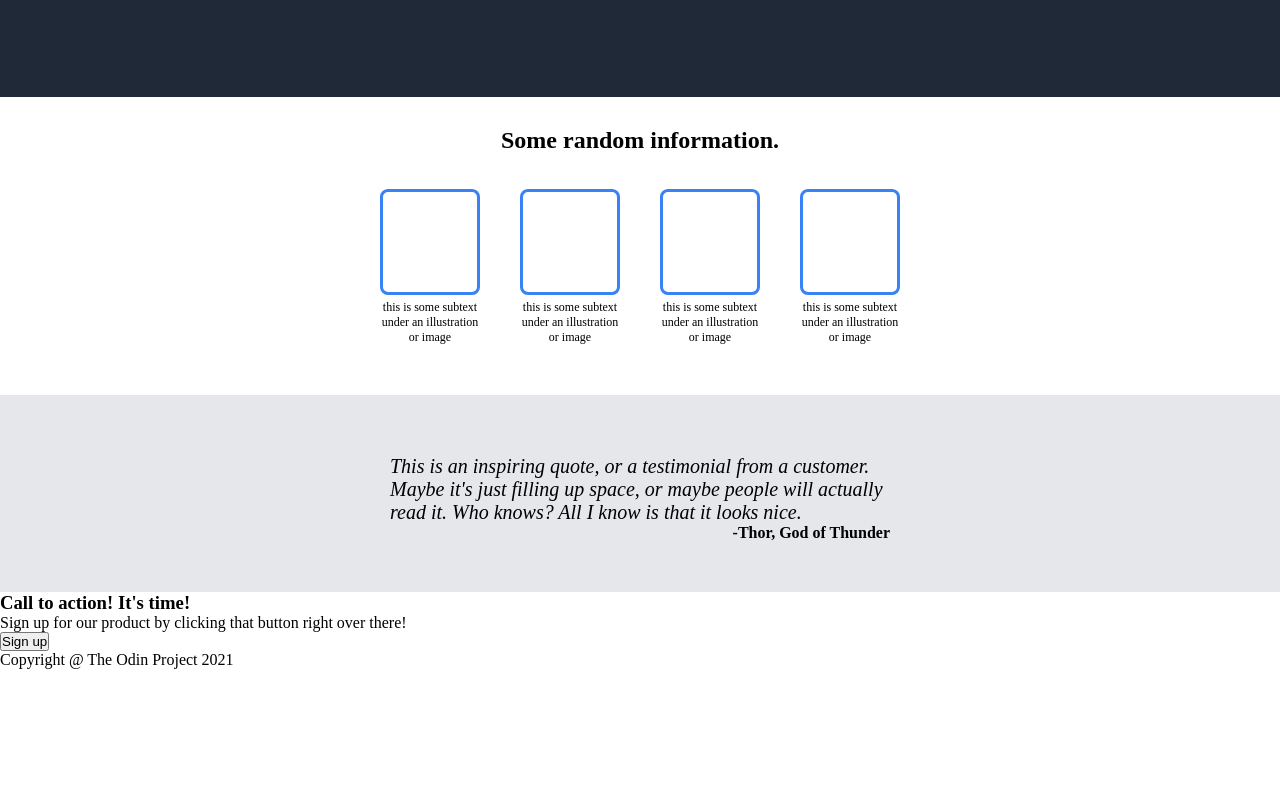
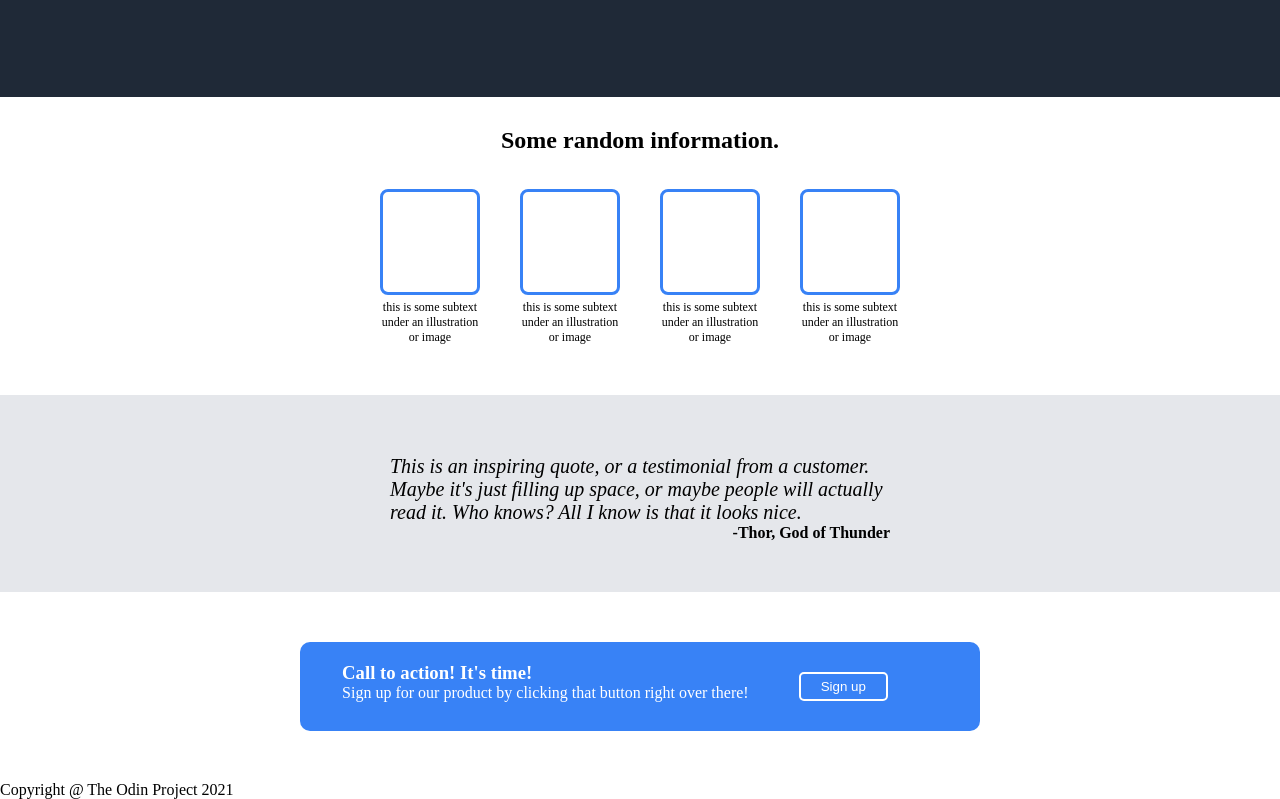
Before and after one commit to Washington-eng/Project-Odin-Landing-Page, a plain HTML site: page index.html in a window 1280 px wide. Shown: the part 319-1118 px from the top of the page. Before the commit the page ends 988 px from the top, so only its background shows below. Drawn offline with Linux system fonts and the light colour scheme.

Commit message:
Add style to final section

```diff
--- a/index.html
+++ b/index.html
@@ -40,12 +40,12 @@
                 </em>
                 <p><strong>-Thor, God of Thunder</strong></p>
             </section>
-            <section>
+            <section class="final-section-container">
                 <div>
                     <h3>Call to action! It's time!</h3>
                     <p>Sign up for our product by clicking that button right over there!</p>
                 </div>
-                <button>Sign up</button>
+                <button type="submit">Sign up</button>
             </section>
         </main>
         <footer>
--- a/style.css
+++ b/style.css
@@ -119,3 +119,27 @@ h1{
     width: 500px;
     text-align: end;
 }
+
+.final-section-container{
+    display: flex;
+    justify-content: center;
+    margin: 50px 300px;
+    padding: 20px;
+    background-color: #3882F6;
+    border-radius: 10px;
+    color: white;
+}
+
+.final-section-container > button{
+    background-color: #3882F6;
+    color: white;
+    margin: 10px 50px;
+    padding: 5px 20px;
+    border: 2px solid white;
+    border-radius: 5px;
+}
+
+.final-section-container > button:active{
+    border: 2px solid white;
+    box-shadow: 2px 2px 2px rgba(193, 189, 189, 0.771);
+}
```
